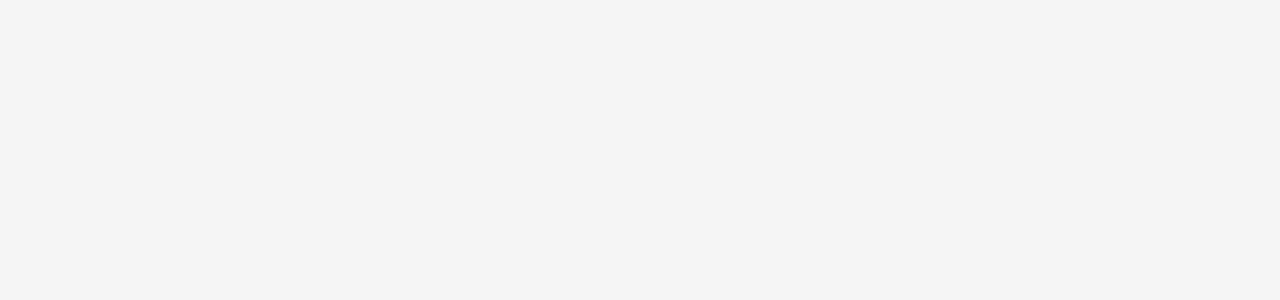
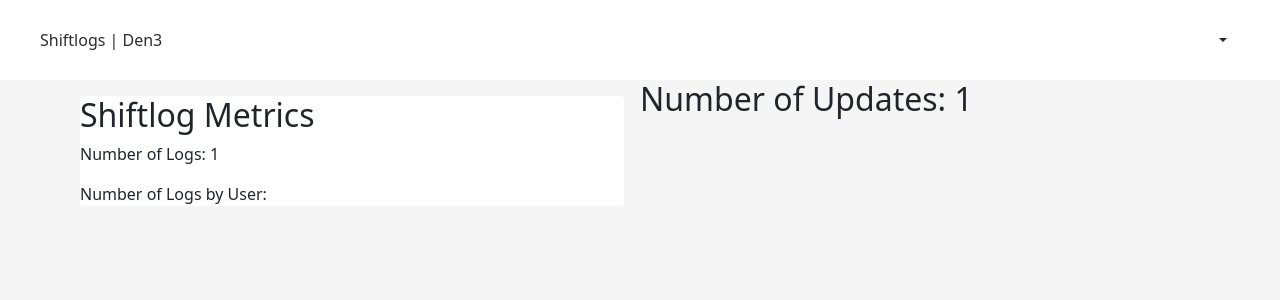
Before and after one commit to TyNoller4317/shiftlog, a React (Create React App) app in the folder client/: page /admin/metrics in a window 1280 px wide. Before the commit this address had no page. Shown: the top 300 px of the page. Built offline with nearby package versions, Linux system fonts and the light colour scheme; no server answers.

Commit message:
shorted the length of the updates display on main page followed by ... to show that there is more to look at if you click on the shiftlog

```diff
--- a/client/src/App.js
+++ b/client/src/App.js
@@ -10,9 +10,13 @@ import UpdatesView from "./pages/UpdatesView";
 import AllShifts from "./pages/AllShifts";
 import DeleteUpdate from "./pages/deleteUpdate";
 import { PrimeReactProvider, PrimeReactContext } from "primereact/api";
+import { useLogout } from "./hooks/auth/useLogout";
 import Login from "./pages/Login";
+import Metrics from "./pages/Metrics";
 
 function App() {
+  const logout = useLogout();
+
   return (
     <>
       <PrimeReactProvider>
@@ -27,6 +31,7 @@ function App() {
             <Route path="/updates" element={<UpdatesView />} />
             <Route path="/updates/delete/:id" element={<DeleteUpdate />} />
             <Route path="/admin" element={<Login />} />
+            <Route path="/admin/metrics" element={<Metrics />} />
           </Routes>
         </BrowserRouter>
       </PrimeReactProvider>
--- a/client/src/components/ShiftViewTable.js
+++ b/client/src/components/ShiftViewTable.js
@@ -33,12 +33,16 @@ function ShiftViewTable({ tableData }) {
               <TableCell>{shift.log_name}</TableCell>
               <TableCell>
                 <div
-                  dangerouslySetInnerHTML={{ __html: shift.critical_updates }}
+                  dangerouslySetInnerHTML={{
+                    __html: shift.critical_updates,
+                  }}
                 />
               </TableCell>
               <TableCell>
                 <div
-                  dangerouslySetInnerHTML={{ __html: shift.ticket_updates }}
+                  dangerouslySetInnerHTML={{
+                    __html: shift.ticket_updates,
+                  }}
                 />
               </TableCell>
             </TableRow>
--- a/client/src/hooks/auth/useLogin.js
+++ b/client/src/hooks/auth/useLogin.js
@@ -11,16 +11,13 @@ export const useLogin = () => {
     setError(null);
 
     //production: https://shiftlog-backend.onrender.com/api/users/login
-    const response = await fetch(
-      "https://shiftlog-backend.onrender.com/api/users/login",
-      {
-        method: "POST",
-        headers: {
-          "Content-Type": "application/json",
-        },
-        body: JSON.stringify({ email, password }),
-      }
-    );
+    const response = await fetch("/api/users/login", {
+      method: "POST",
+      headers: {
+        "Content-Type": "application/json",
+      },
+      body: JSON.stringify({ email, password }),
+    });
 
     const json = await response.json();
 
--- a/client/src/pages/LogDetail.js
+++ b/client/src/pages/LogDetail.js
@@ -42,7 +42,7 @@ const LogDetail = () => {
           </Grid>
           <Grid item xs={12} sx={{ padding: 2 }}>
             <h1>
-              {Moment(backendData.date).format("MM DD YYYY")} |{" "}
+              {Moment(backendData.date).format("MM-DD-YYYY")} |{" "}
               {backendData.log_name}
             </h1>
           </Grid>
--- /dev/null
+++ b/client/src/pages/Metrics.js
@@ -0,0 +1,34 @@
+import React from "react";
+import Navbar from "../components/Navbar";
+import { useAllShifts } from "../hooks/useAllShifts";
+import { useUpdateData } from "../hooks/useUpdateData";
+import { Box, Container, Grid } from "@mui/material";
+
+function Metrics() {
+  const shiftData = useAllShifts();
+  const updateData = useUpdateData();
+  const shiftDataLength = shiftData.length;
+  const updateDataLength = updateData.length;
+
+  return (
+    <>
+      <Navbar />
+      <Container>
+        <Grid container>
+          <Grid item xs={6} sx={{ padding: 2 }}>
+            <Box sx={{ backgroundColor: "white", borderRadius: 1 }}>
+              <h2>Shiftlog Metrics</h2>
+              <p>Number of Logs: {shiftDataLength}</p>
+              <p>Number of Logs by User: </p>
+            </Box>
+          </Grid>
+          <Grid item xs={6}>
+            <h2>Number of Updates: {updateDataLength}</h2>
+          </Grid>
+        </Grid>
+      </Container>
+    </>
+  );
+}
+
+export default Metrics;
```
Also changed, not shown: client/src/components/Navbar.js (+7 -1 lines), 2 other files (tests, documents, lock files or other folders).
